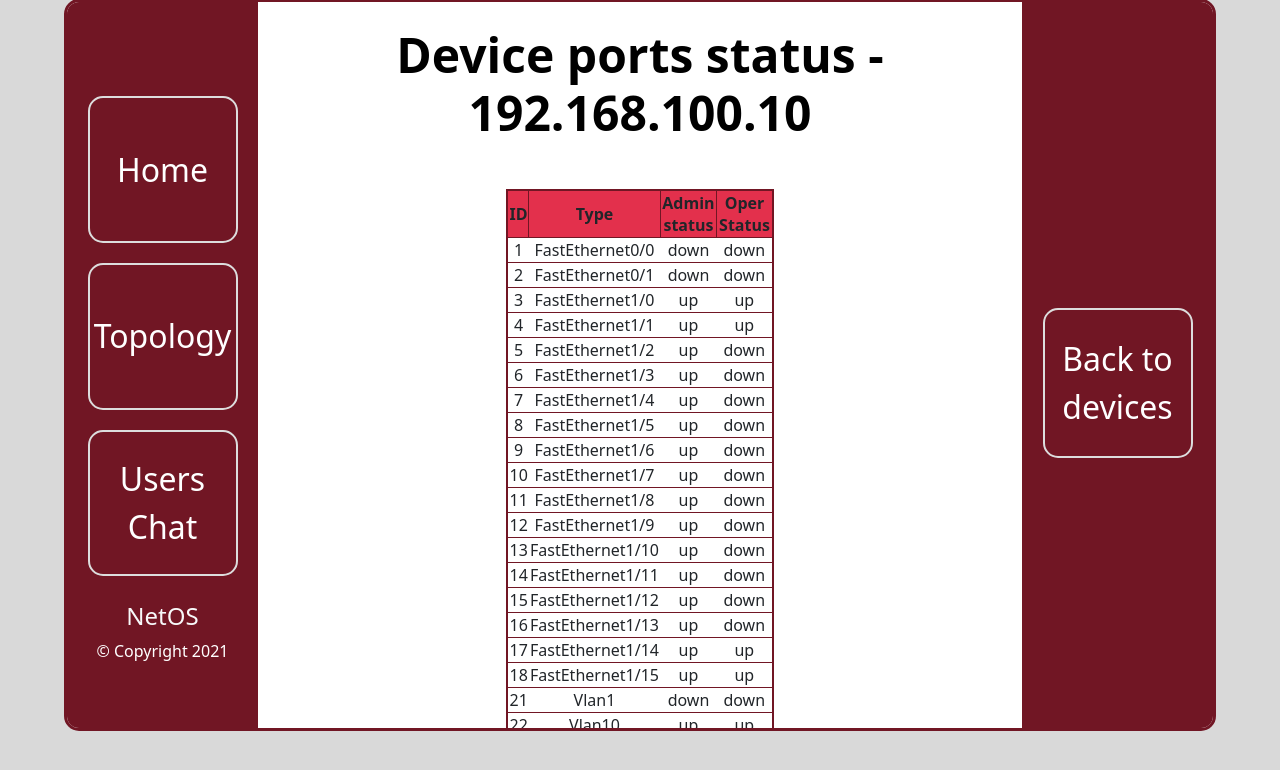
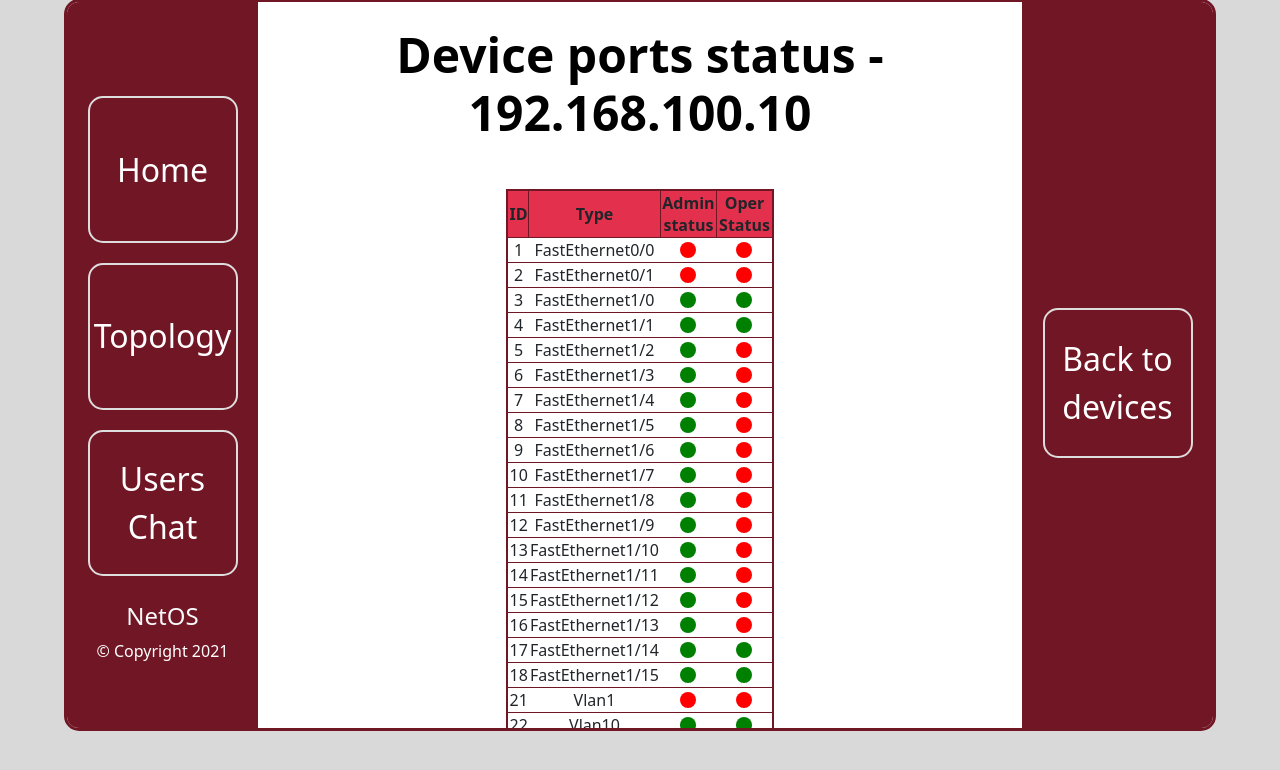
Before and after one commit to netoperatingsystem/Monitoring, a Django app: page /devices/1/ in a window 1280 px wide. Shown: the part 116-886 px from the top of the page. Run offline with Django 3.2, Linux system fonts and the light colour scheme; a user stored in the database is signed in; data comes from the database, SQL or seed files in the repository.

Commit message:
added icons in devices ports status

```diff
--- a/netos/static/netos/style.css
+++ b/netos/static/netos/style.css
@@ -259,8 +259,7 @@ span {
 }
 
 .about-table th {
-    padding: 10px;
-    padding-top: 15px;
+    padding: 15px 10px 10px;
 }
 
 .send-email {
--- a/netos/templates/netos/devices-single.html
+++ b/netos/templates/netos/devices-single.html
@@ -91,22 +91,46 @@
                                     <th>Oper Status</th>
                                 </tr>
                             {% for dev in results %}
-                                {%  if dev == "up" %}
-                                    <tr>
-                                        <td><i class="bi bi-circle-fill" style="color: green"></i></td>
-                                    </tr>
-                                {% elif dev == "down" %}
-                                    <tr>
-                                        <td><i class="bi bi-circle-fill" style="color: red"></i></td>
-                                    </tr>
-                                {%  else %}
                                 <tr>
                                     <td>{{ dev.0 }}</td>
                                     <td>{{ dev.1 }}</td>
-                                    <td>{{ dev.2 }}</td>
-                                    <td>{{ dev.3 }}</td>
+                                    <td>
+                                        {%  if dev.2 == "up" %}
+                                            <svg xmlns="http://www.w3.org/2000/svg" width="16" height="16" fill="green" class="bi bi-circle-fill" viewBox="0 0 16 16">
+                                                <title>{{ dev.2 }}</title>
+                                                <circle cx="8" cy="8" r="8"></circle>
+                                            </svg>
+                                        {% elif dev.2 == "down" %}
+                                            <svg xmlns="http://www.w3.org/2000/svg" width="16" height="16" fill="red" class="bi bi-circle-fill" viewBox="0 0 16 16">
+                                                <title>{{ dev.2 }}</title>
+                                                <circle cx="8" cy="8" r="8"></circle>
+                                            </svg>
+                                        {%  else %}
+                                            <svg xmlns="http://www.w3.org/2000/svg" width="16" height="16" fill="orange" class="bi bi-circle-fill" viewBox="0 0 16 16">
+                                                <title>{{ dev.2 }}</title>
+                                                <circle cx="8" cy="8" r="8"></circle>
+                                            </svg>
+                                        {% endif %}
+                                    </td>
+                                    <td>
+                                        {%  if dev.3 == "up" %}
+                                            <svg xmlns="http://www.w3.org/2000/svg" width="16" height="16" fill="green" class="bi bi-circle-fill" viewBox="0 0 16 16">
+                                                <title>{{ dev.3 }}</title>
+                                                <circle cx="8" cy="8" r="8"></circle>
+                                            </svg>
+                                        {% elif dev.3 == "down" %}
+                                            <svg xmlns="http://www.w3.org/2000/svg" width="16" height="16" fill="red" class="bi bi-circle-fill" viewBox="0 0 16 16">
+                                                <title>{{ dev.3 }}</title>
+                                                <circle cx="8" cy="8" r="8"></circle>
+                                            </svg>
+                                        {%  else %}
+                                            <svg xmlns="http://www.w3.org/2000/svg" width="16" height="16" fill="orange" class="bi bi-circle-fill" viewBox="0 0 16 16">
+                                                <title>{{ dev.3 }}</title>
+                                                <circle cx="8" cy="8" r="8"></circle>
+                                            </svg>
+                                        {% endif %}
+                                    </td>
                                 </tr>
-                                {% endif %}
                             {% endfor %}
                             </table>
 
```
